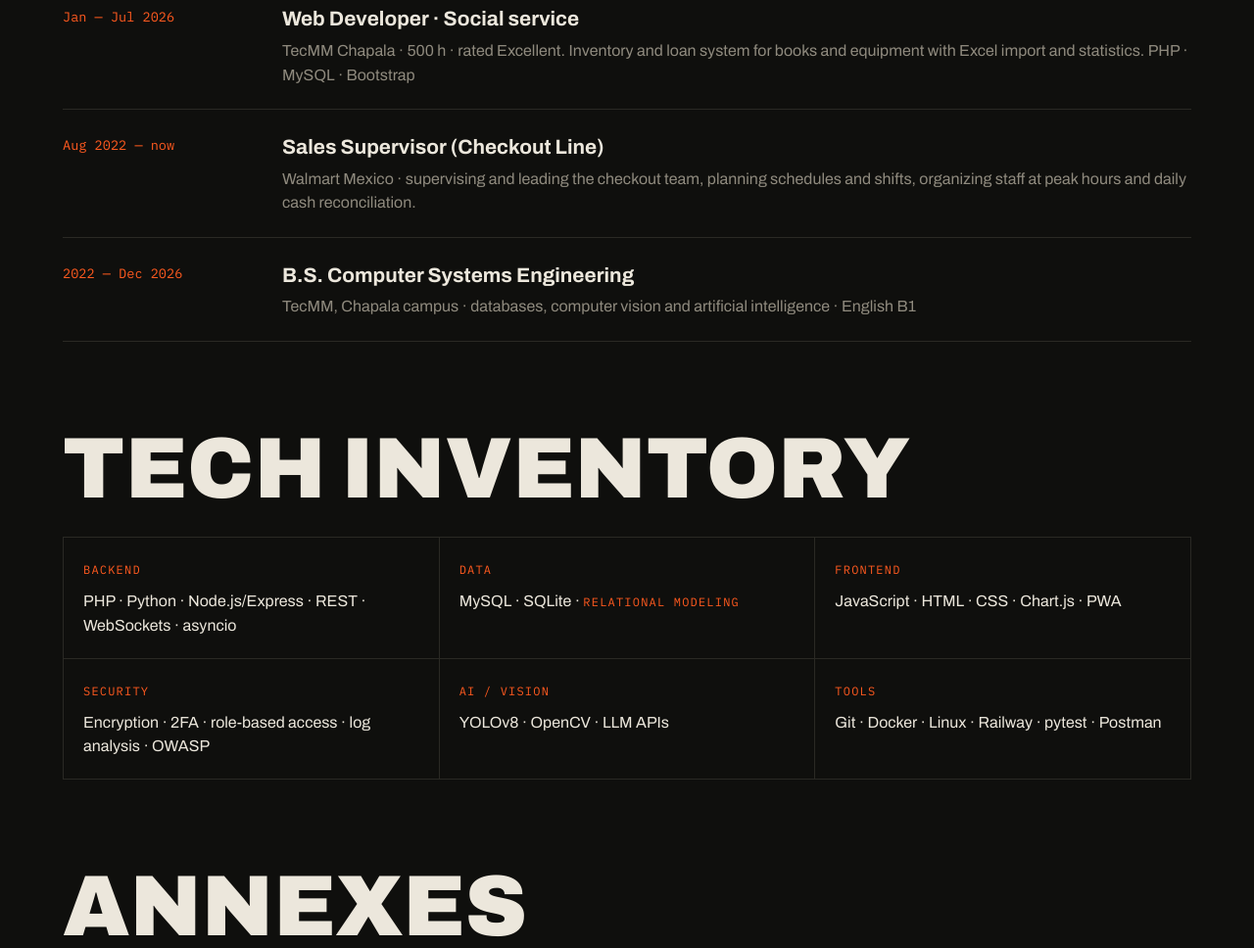
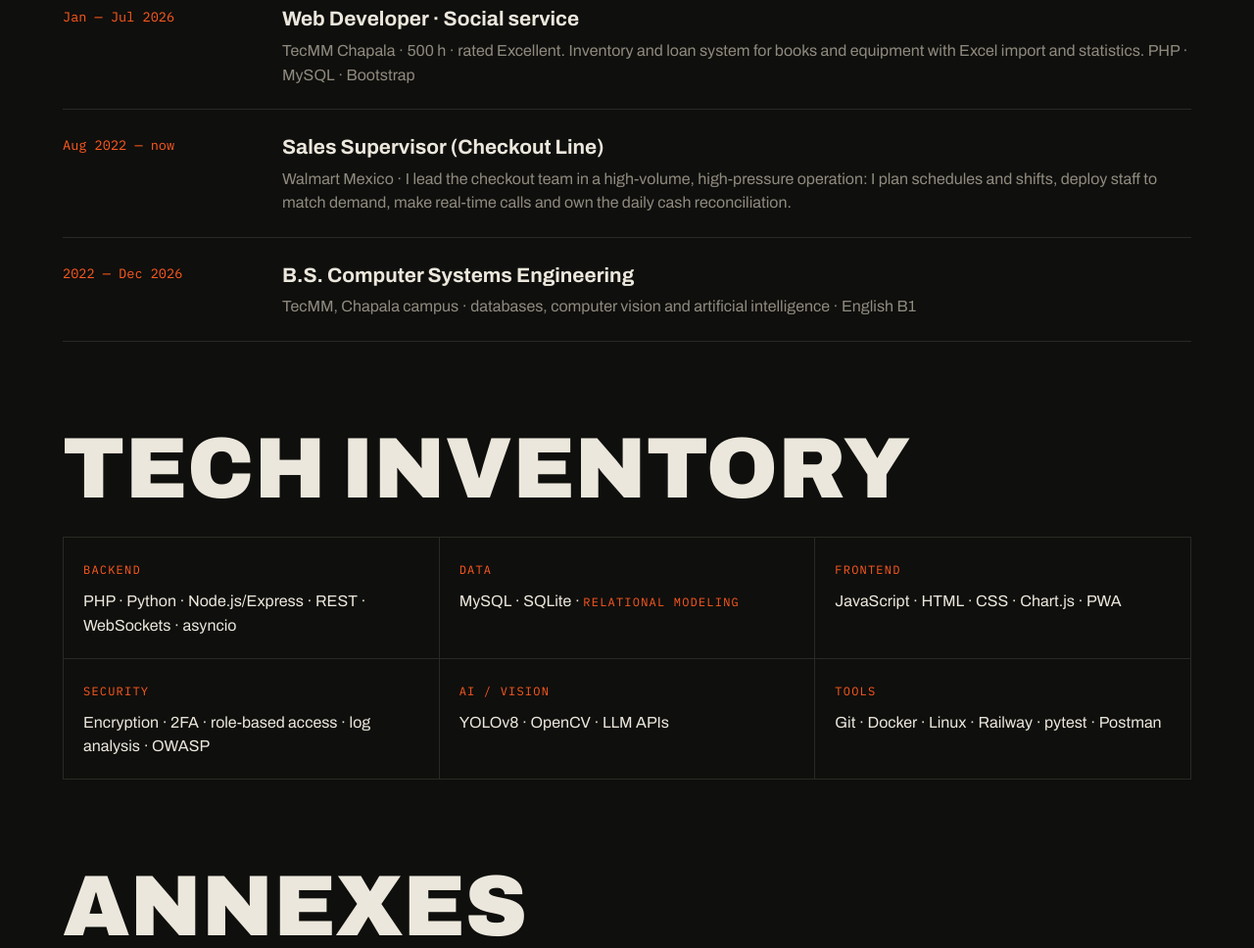
Before and after one commit to ithangael/ithangael.github.io, a plain HTML site: page index.html in a window 1280 px wide. Shown: the part 5557-6525 px from the top of the page at 98% size. Drawn offline with nearby package versions, Linux system fonts and the light colour scheme.

Commit message:
Texto de Walmart más contundente
Co-Authored-By: Claude Opus 5.5 <noreply@anthropic.com>

```diff
--- a/index.html
+++ b/index.html
@@ -279,7 +279,7 @@
     </div>
     <div class="row">
       <span class="date" data-i18n="l.d3">ago 2022 — hoy</span>
-      <div><h3 data-i18n="l.t3">Supervisor de Ventas (Línea de Cajas)</h3><p data-i18n="l.w3">Walmart de México · supervisión y liderazgo del equipo de cajas, planeación de horarios y turnos, organización del personal en horas pico y conciliación diaria de efectivo.</p></div>
+      <div><h3 data-i18n="l.t3">Supervisor de Ventas (Línea de Cajas)</h3><p data-i18n="l.w3">Walmart de México · Lidero al equipo de cajas en una operación de alto volumen y bajo presión: planeo horarios y turnos, distribuyo al personal según la demanda, tomo decisiones en tiempo real y respondo por el cuadre diario de efectivo.</p></div>
     </div>
     <div class="row">
       <span class="date" data-i18n="l.d4">2022 — dic 2026</span>
--- a/main.js
+++ b/main.js
@@ -61,7 +61,7 @@ const EN = {
   'l.title': 'Work log',
   'l.d1': 'Aug 2026 — now', 'l.t1': 'Software & Information Security Developer', 'l.w1': 'Professional residency · confidential project, Jalisco. Web platform for anonymous reports: installable app (PWA), role-based admin panel, data encryption and two-step verification. PHP · MySQL · JavaScript',
   'l.d2': 'Jan — Jul 2026', 'l.t2': 'Web Developer · Social service', 'l.w2': 'TecMM Chapala · 500 h · rated Excellent. Inventory and loan system for books and equipment with Excel import and statistics. PHP · MySQL · Bootstrap',
-  'l.d3': 'Aug 2022 — now', 'l.t3': 'Sales Supervisor (Checkout Line)', 'l.w3': 'Walmart Mexico · supervising and leading the checkout team, planning schedules and shifts, organizing staff at peak hours and daily cash reconciliation.',
+  'l.d3': 'Aug 2022 — now', 'l.t3': 'Sales Supervisor (Checkout Line)', 'l.w3': 'Walmart Mexico · I lead the checkout team in a high-volume, high-pressure operation: I plan schedules and shifts, deploy staff to match demand, make real-time calls and own the daily cash reconciliation.',
   'l.d4': '2022 — Dec 2026', 'l.t4': 'B.S. Computer Systems Engineering', 'l.w4': 'TecMM, Chapala campus · databases, computer vision and artificial intelligence · English B1',
   's.title': 'Tech inventory', 's.data': 'Data', 's.model': 'relational modeling', 's.sec': 'Security',
   's.secv': 'Encryption · 2FA · role-based access · log analysis · OWASP', 's.ai': 'AI / Vision', 's.tools': 'Tools',
```
Also changed, not shown: 1 other file.
